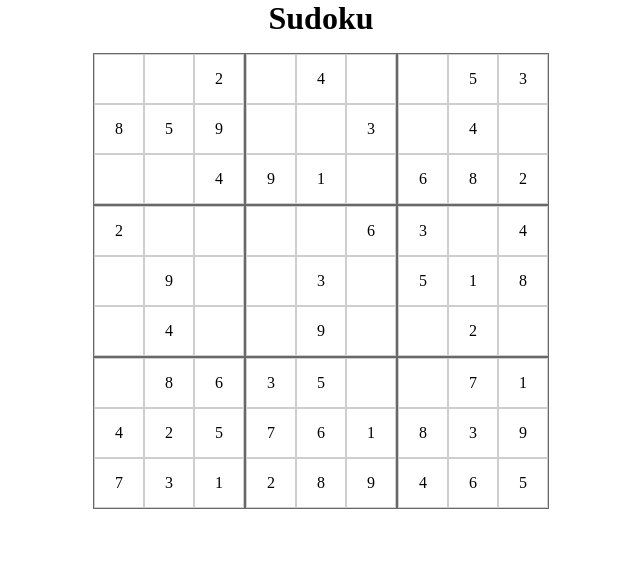
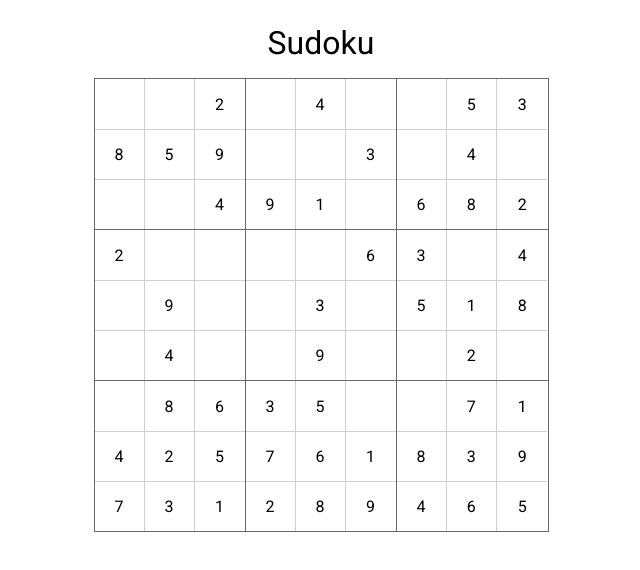
Before and after one commit to KaioVBraga/sudoku, a React (Create React App) app: page / in a window 1280 px wide. Shown: the top 570 px of the page, without its empty margins (319-959 px from the left). Built offline with nearby package versions, Linux system fonts and the light colour scheme.

Commit message:
feat: Making a better css

```diff
--- a/public/index.html
+++ b/public/index.html
@@ -4,6 +4,11 @@
     <meta charset="utf-8" />
     <meta name="viewport" content="width=device-width, initial-scale=1" />
     <meta name="theme-color" content="#000000" />
+    <link rel="preconnect" href="https://fonts.gstatic.com" />
+    <link
+      href="https://fonts.googleapis.com/css2?family=Roboto:ital,wght@0,100;0,300;0,400;0,500;0,700;0,900;1,100;1,300;1,400;1,500;1,700;1,900&display=swap"
+      rel="stylesheet"
+    />
     <title>Sudoku</title>
   </head>
   <body>
--- a/src/components/SudokuBoard/styles.ts
+++ b/src/components/SudokuBoard/styles.ts
@@ -1,10 +1,11 @@
-import styled from "styled-components";
+import styled from 'styled-components';
 
 export const Container = styled.div`
   display: grid;
   grid-template-columns: repeat(3, 1fr);
   /* column-gap: 5px;
   row-gap: 5px; */
+  border: 1px solid #686868;
 `;
 
 export const SubContainer = styled.div`
@@ -12,12 +13,26 @@ export const SubContainer = styled.div`
   grid-template-columns: repeat(3, 1fr);
   /* column-gap: 5px;
   row-gap: 5px; */
-    border: 1px solid #686868;
+  /* border: 1px solid #686868; */
+
+  /* &:nth-child(3n - 2) {
+    border-left: 1px solid black;
+  } */
+
+  &:nth-child(3n - 2) {
+    border-right: 1px solid #686868;
+  }
+
+  &:nth-child(3n - 1) {
+    border-right: 1px solid #686868;
+  }
+
+  &:not(:nth-child(1), :nth-child(2), :nth-child(3)) {
+    border-top: 1px solid #686868;
+  }
 `;
 
-interface SquareContainerProps {
-
-}
+interface SquareContainerProps {}
 
 export const SquareContainer = styled.div<SquareContainerProps>`
   width: 50px;
@@ -25,7 +40,21 @@ export const SquareContainer = styled.div<SquareContainerProps>`
   display: flex;
   align-items: center;
   justify-content: center;
-    border: 1px solid #cecece;
+  /* border: 1px solid #cecece; */
   cursor: pointer;
   user-select: none;
+  font-weight: 400;
+  font-family: 'Roboto', sans-serif;
+
+  &:nth-child(3n - 2) {
+    border-right: 1px solid #cecece;
+  }
+
+  &:nth-child(3n - 1) {
+    border-right: 1px solid #cecece;
+  }
+
+  &:not(:nth-child(1), :nth-child(2), :nth-child(3)) {
+    border-top: 1px solid #cecece;
+  }
 `;
--- a/src/styles/index.ts
+++ b/src/styles/index.ts
@@ -11,6 +11,12 @@ export const Content = styled.div`
   display: flex;
   flex-direction: column;
   align-items: center;
+  padding-top: 24px;
+
+  & > h1 {
+    font-weight: 400;
+    font-family: 'Roboto', sans-serif;
+  }
 
   & > *:not(:last-child) {
     margin-bottom: 16px;
```
Lines whose indentation alone changed are shown as unchanged.
